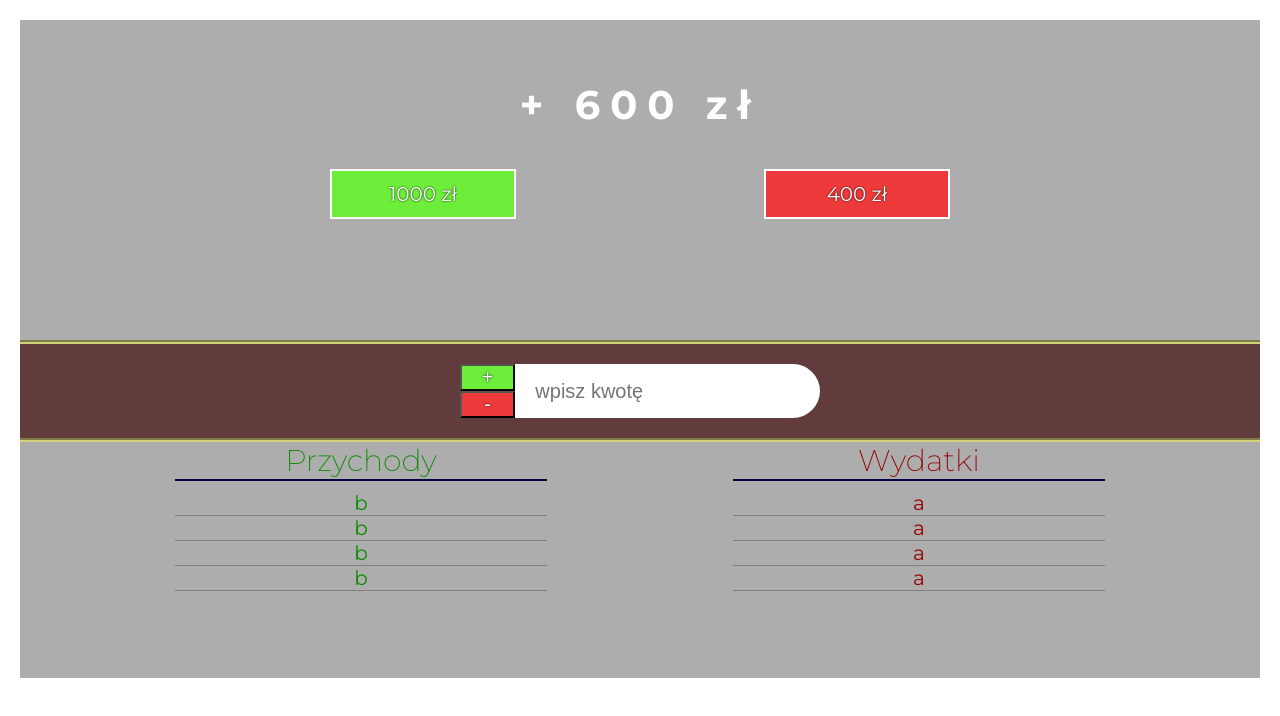
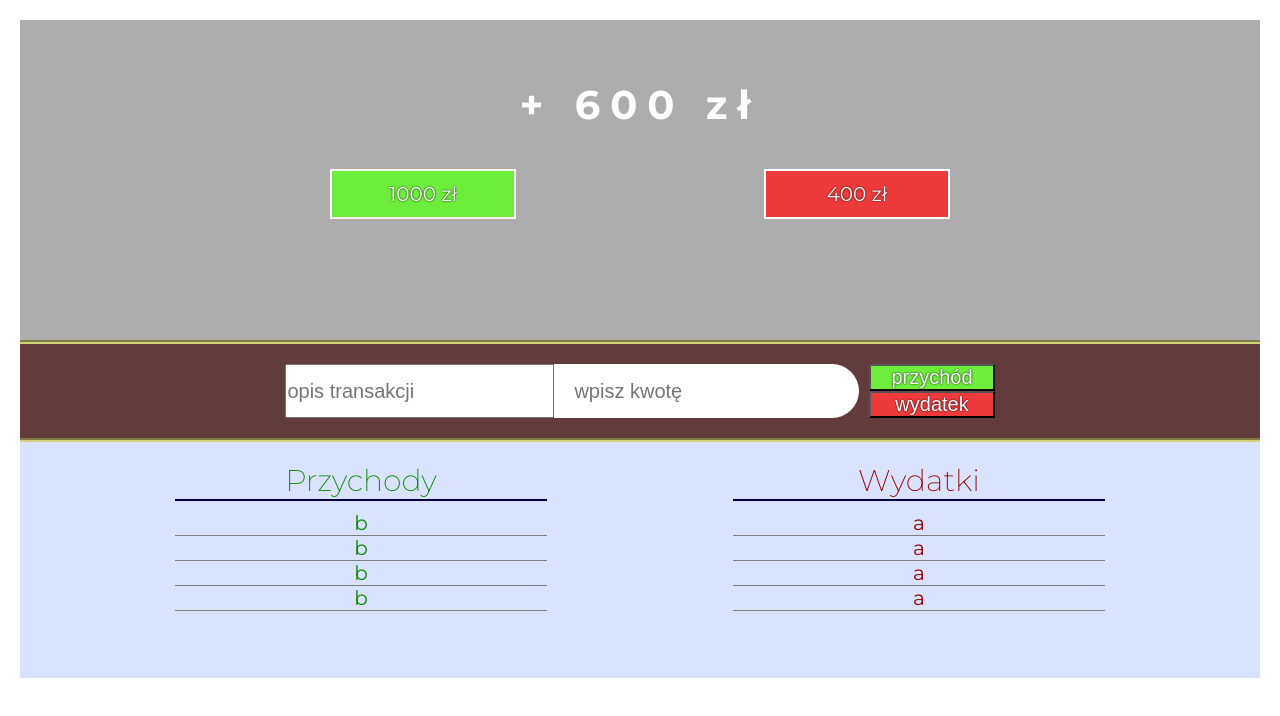
Before and after one commit to sammerro/mojbudzet, a plain HTML site: page index.html in a window 1280 px wide. Drawn offline with Linux system fonts and the light colour scheme.

Commit message:
INTERFEJS drobne poprawki 1

```diff
--- a/index.html
+++ b/index.html
@@ -38,13 +38,14 @@
         <div class="wprowadzanie-box">
             <div class="wprowadzanie-btn-box">
                 <button class="wprowadzanie-btn plus">
-                    <p>+</p>
+                    <p>przychód</p>
                 </button>
                 <button class="wprowadzanie-btn minus">
-                    <p>-</p>
+                    <p>wydatek</p>
                 </button>
             </div>
-            <input class="wprowadzanie" type="number" placeholder="wpisz kwotę">
+            <input class="wprowadzanie-opis" type="text" placeholder="opis transakcji">
+            <input class="wprowadzanie-kwota" type="number" placeholder="wpisz kwotę">
 
         </div>
 
--- a/style.css
+++ b/style.css
@@ -91,7 +91,7 @@ body {
     margin: 0 auto;
     justify-content: center;
 }
-.wprowadzanie, .wprowadzanie:link {
+.wprowadzanie-kwota, .wprowadzanie-kwota:link {
     border:none;
     display: block;
     background-color: rgb(255, 255, 255);
@@ -100,16 +100,25 @@ body {
     padding: 1rem 2rem;
     color: rgb(1, 0, 66);
 }
-.wprowadzanie:hover {
+.wprowadzanie-kwota:hover {
     background-color: rgb(206, 205, 205);
 }
-.wprowadzanie:focus{
+.wprowadzanie-kwota:focus{
     outline: none;
 }
 
+.wprowadzanie-opis {
+    order: 0;
+    font-size: 2rem;
+    flex: 2;
+}
+
 .wprowadzanie-btn-box {
+    margin-left: 1rem;
     display: flex;
     flex-direction: column;
+    order: 3;
+    flex: .5;
 }
 
 .wprowadzanie-btn {
@@ -121,8 +130,9 @@ body {
 /* DOL STRONY */
 
 .section-dol {
+    padding-top: 2rem;
     border-top: 4px groove rgb(211, 209, 121);
-    background-color: #02000052;
+    background-color: #d9e3ff;
     min-height: 30vh;
     display: flex;
 }
```
